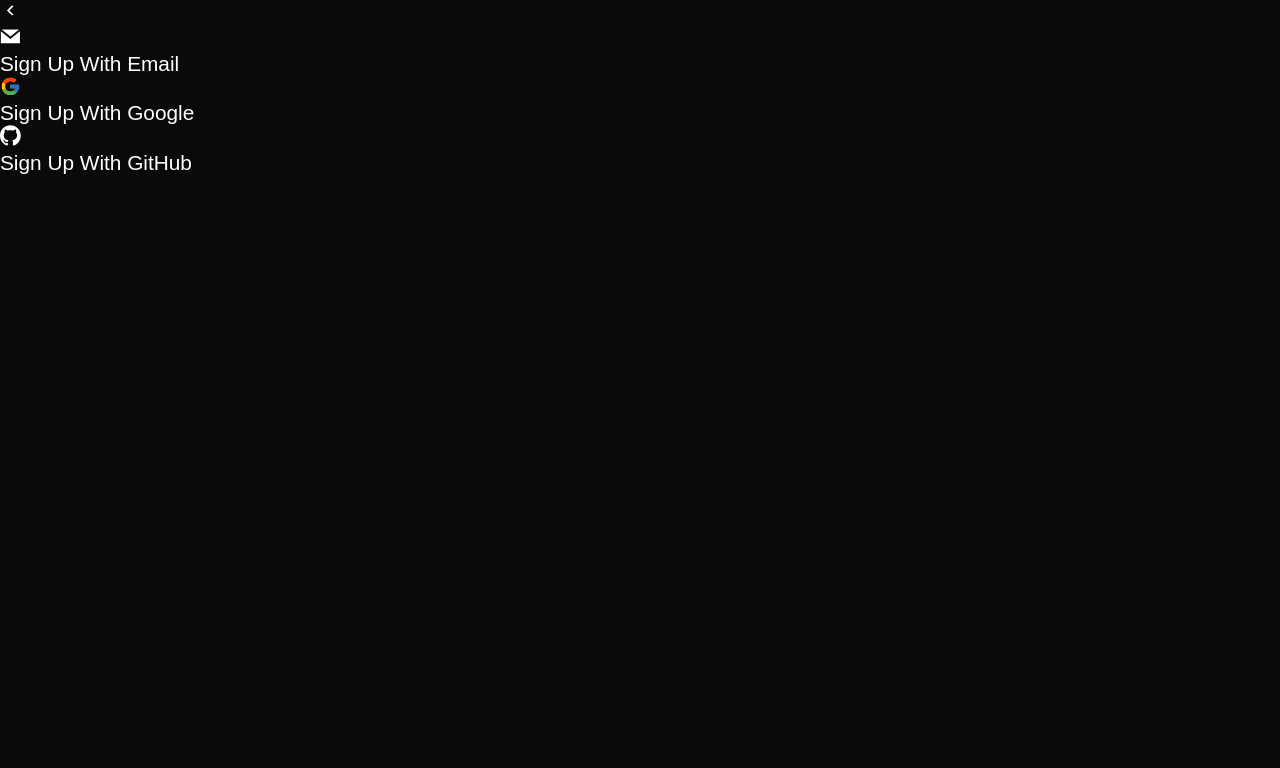
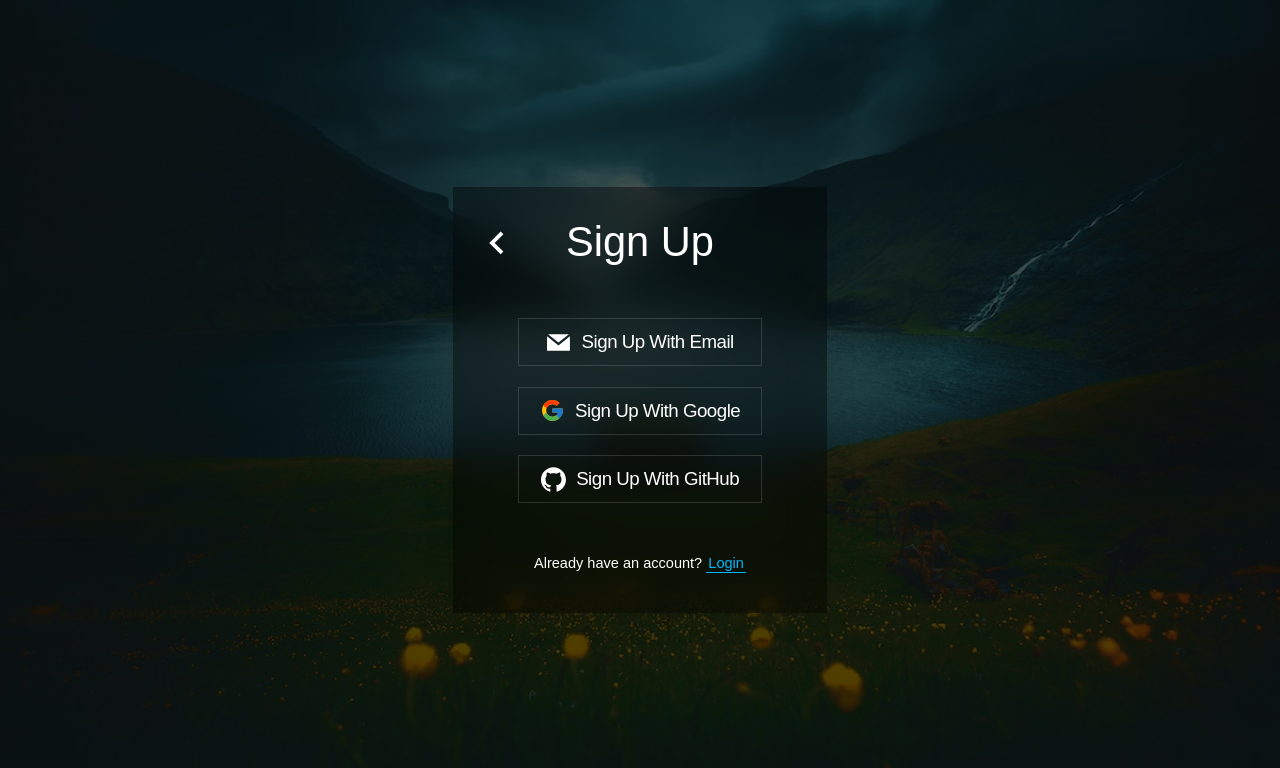
Before and after one commit to v-amirrr/project-management, a React (Create React App) app: page /signup/options in a window 1280 px wide. Shown: the top 768 px of the page. Built offline with nearby package versions, Linux system fonts and the light colour scheme.

Commit message:
style: added style to the signup option page and chnaged berforelogin homepage's styles

```diff
--- a/src/App.js
+++ b/src/App.js
@@ -18,11 +18,13 @@ const App = () => {
             <AnimatePresence exitBeforeEnter>
 
                     <Routes location={location} key={location.key}>
+
                         <Route path='/' element={<BeforeLogin />} />
                         <Route path='/signup' element={<Signup />}>
                             <Route path="options" element={<SignupOptions />} />
                             <Route path="form" element={<SignupForm />} />
                         </Route>
+
                     </Routes>
 
             </AnimatePresence>
--- a/src/components/homepages/BeforeLogin.js
+++ b/src/components/homepages/BeforeLogin.js
@@ -1,37 +1,33 @@
 import React from 'react';
 import styles from "./BeforeLogin.module.css";
-
-import image from "../../assets/reshot-illustration-business-presentation-XC7LN58S2T-fd715-removebg.png";
 
 import { Link } from 'react-router-dom';
 
 import { motion } from 'framer-motion';
 
-const imageVariants = {
+const beforeloginVariants = {
     hidden: { opacity: 0 },
-    visible: { opacity: [0, 1, 0.1], transition: { delay: 0.5, duration: 2, type: "tween" } },
-    exit: {opacity: 0, transition: { duration: 0.5, type: "tween" }}
+    visible: { opacity: 1 },
+    exit: { opacity: 0 }
 }
 
 const textVariants = {
     hidden: { opacity: 0, scale: 0.9, y: -50 },
-    visible: { opacity: 1, scale: 1, y: 0, transition: { delay: 2, duration: 0.5, type: "tween" } },
-    exit: {opacity: 0, scale: 0.9, y: 50, transition: { duration: 0.5, type: "tween" }}
+    visible: { opacity: 1, scale: 1, y: 0, transition: { duration: 0.5, type: "tween" } },
+    exit: { opacity: 0, scale: 0.9, y: 50, transition: { duration: 0.5, type: "tween" } }
 }
 
 const BeforeLogin = () => {
     return (
         <>
-            <div className={styles["homepage-beforelogin"]}>
-                <motion.img variants={imageVariants} initial="hidden" animate="visible" exit="exit" className={styles["image"]} src={image} alt="image" />
-
-                <motion.div className={styles["homepage-text"]} variants={textVariants} initial="hidden" animate="visible" exit="exit">
+            <motion.div className={styles["homepage-beforelogin"]} initial="hidden" animate="visible" exit="exit" variants={beforeloginVariants}>
+                <motion.div className={styles["homepage-text"]} variants={textVariants}>
                     <div className={styles["title"]}>PROJECT MANAGEMENT</div>
                     <Link to="/signup/options">
                         <motion.div className={styles["start-button"]} whileHover={{ scale: 1.2 }} whileTap={{ scale: 0.7 }}>START</motion.div>
                     </Link>
                 </motion.div>
-            </div>
+            </motion.div>
         </>
     );
 };
--- a/src/components/homepages/BeforeLogin.module.css
+++ b/src/components/homepages/BeforeLogin.module.css
@@ -4,24 +4,7 @@
     display: flex;
     justify-content: center;
     align-items: center;
-}
-
-.image {
-    position: absolute;
-    top: 50%;
-    left: 50%;
-    transform: translate(-50%, -50%);
-    -webkit-transform: translate(-50%, -50%);
-    -moz-transform: translate(-50%, -50%);
-    -ms-transform: translate(-50%, -50%);
-    -o-transform: translate(-50%, -50%);
-    z-index: -9;
-    width: 28rem;
-    transition: all .5;
-    -webkit-transition: all .5;
-    -moz-transition: all .5;
-    -ms-transition: all .5;
-    -o-transition: all .5;
+    background-color: #000000a1;
 }
 
 .homepage-text {
@@ -30,6 +13,7 @@
     align-items: center;
     flex-direction: column;
     padding: 2rem;
+    z-index: 5;
 }
 
 .title {
--- a/src/components/signup/Signup.js
+++ b/src/components/signup/Signup.js
@@ -1,12 +1,17 @@
 import React from 'react';
 import styles from "./Signup.module.css";
 
-import { Outlet, useNavigate } from 'react-router-dom';
+import { Outlet, useNavigate, Link } from 'react-router-dom';
 
 import { MdKeyboardArrowLeft } from "react-icons/md";
 
-import SignupForm from './SignupForm';
-import SignupOptions from './SignupOptions';
+import { motion } from 'framer-motion';
+
+const singupVariants = {
+    hidden: { opacity: 0, y: -20 },
+    visible: { opacity: 1, y: 0, scale: 1, transition: { duration: 0.4, type: "tween" } },
+    exit: { opacity: 0, y: 20, transition: { duration: 0.4, type: "tween" } }
+}
 
 const Signup = () => {
 
@@ -14,12 +19,22 @@ const Signup = () => {
 
     return (
         <>
-            <div className={styles["signup"]}>
-                <div className={styles["go-back-button"]} onClick={() => navigate(-1)}>
-                    <MdKeyboardArrowLeft />
-                </div>
+            <div className={styles["signup-page"]}>
+                <motion.div className={styles["signup"]} initial="hidden" animate="visible" exit="exit" variants={singupVariants}>
+                    <div className={styles["signup-top"]}>
+                        <div className={styles["title"]}>Sign Up</div>
 
-                <Outlet />
+                        <motion.div className={styles["go-back-button"]} onClick={() => navigate(-1)} whileHover={{ scale: 1.2 ,transition: { duration: 0.00001 } }} whileTap={{ scale: 0.7 ,transition: { duration: 0.00001 } }}>
+                            <MdKeyboardArrowLeft />
+                        </motion.div>
+                    </div>
+
+                    <Outlet />
+
+                    <div className={styles["signup-bottom"]}>
+                        <p>Already have an account? <Link to="/login"><div className='link'>Login</div></Link></p>
+                    </div>
+                </motion.div>
             </div>
         </>
     );
--- a/src/components/signup/Signup.module.css
+++ b/src/components/signup/Signup.module.css
@@ -0,0 +1,67 @@
+.signup-page {
+    width: 100%;
+    height: 100vh;
+    display: flex;
+    justify-content: center;
+    align-items: center;
+}
+
+.signup {
+    background-color: #0000006b;
+    display: flex;
+    justify-content: center;
+    align-items: center;
+    flex-direction: column;
+    width: 18rem;
+    padding: 1rem;
+    box-shadow: 0 4px 30px #0000001a;
+    backdrop-filter: blur(20px);
+    -webkit-backdrop-filter: blur(20px);
+    transition: box-shadow .5s;
+    -webkit-transition: box-shadow .5s;
+    -moz-transition: box-shadow .5s;
+    -ms-transition: box-shadow .5s;
+    -o-transition: box-shadow .5s;
+}
+
+.signup-top {
+    position: relative;
+    width: 100%;
+    display: flex;
+    justify-content: center;
+    align-items: center;
+    margin-top: .5rem;
+}
+
+.title {
+    font-size: 2rem;
+}
+
+.go-back-button {
+    position: absolute;
+    left: 0;
+    font-size: 2.2rem;
+    cursor: pointer;
+    display: flex;
+    justify-content: center;
+    align-items: center;
+    border-radius: 50%;
+    -webkit-border-radius: 50%;
+    -moz-border-radius: 50%;
+    -ms-border-radius: 50%;
+    -o-border-radius: 50%;
+    transition: all .2s;
+    -webkit-transition: all .2s;
+    -moz-transition: all .2s;
+    -ms-transition: all .2s;
+    -o-transition: all .2s;
+}
+
+.go-back-button:hover {
+    background-color: #070707;
+}
+
+.signup-bottom {
+    margin-bottom: 1rem;
+    font-size: .7rem;
+}
--- a/src/components/signup/SignupForm.js
+++ b/src/components/signup/SignupForm.js
@@ -5,7 +5,6 @@ const SignupForm = () => {
     return (
         <>
             <div className={styles["form"]}>
-                <div className={styles["title"]}>Create An Account</div>
                 <div className={styles["inputs"]}>
                     <div className={styles["input"]}>
                         <input type="text" />
--- a/src/components/signup/SignupOptions.js
+++ b/src/components/signup/SignupOptions.js
@@ -7,6 +7,8 @@ import { FcGoogle } from "react-icons/fc";
 import { GrMail } from "react-icons/gr";
 import { ImGithub } from "react-icons/im";
 
+import { motion } from 'framer-motion';
+
 const SignupOptions = () => {
 
     const navigate = useNavigate();
@@ -14,20 +16,20 @@ const SignupOptions = () => {
     return (
         <>
             <div className={styles["options"]}>
-                <div className={styles["email"]} onClick={() => navigate("/signup/form")}>
+                <motion.div onClick={() => navigate("/signup/form")} whileTap={{ scale: 0.9, transition: { duration: 0.00001 } }}>
                     <span><GrMail /></span>
                     <p>Sign Up With Email</p>
-                </div>
+                </motion.div>
 
-                <div className={styles["google"]}>
+                <motion.div whileTap={{ scale: 0.9, transition: { duration: 0.00001 } }}>
                     <span><FcGoogle /></span>
                     <p>Sign Up With Google</p>
-                </div>
+                </motion.div>
 
-                <div className={styles["github"]}>
+                <motion.div whileTap={{ scale: 0.9, transition: { duration: 0.00001 } }}>
                     <span><ImGithub /></span>
                     <p>Sign Up With GitHub</p>
-                </div>
+                </motion.div>
             </div>
         </>
     );
--- a/src/components/signup/SignupOptions.module.css
+++ b/src/components/signup/SignupOptions.module.css
@@ -0,0 +1,46 @@
+.options {
+    margin: 2rem;
+    display: flex;
+    justify-content: center;
+    align-items: center;
+    flex-direction: column;
+}
+
+.options div {
+    position: relative;
+    width: 100%;
+    margin: .5rem;
+    display: flex;
+    justify-content: center;
+    align-items: center;
+    border: solid 1px #ffffff23;
+    padding: .5rem;
+    cursor: pointer;
+    transition: all .2s;
+    -webkit-transition: all .2s;
+    -moz-transition: all .2s;
+    -ms-transition: all .2s;
+    -o-transition: all .2s;
+}
+
+.options div:hover {
+    background-color: #00000062;
+    border: solid 1px #ffffff00;
+}
+
+.options div:hover .options p {
+    letter-spacing: 0px;
+}
+
+.options div span {
+    margin-right: .5rem;
+    font-size: 1.2rem;
+    display: flex;
+    justify-content: center;
+    align-items: center;
+}
+
+.options div p {
+    font-size: .9rem;
+    letter-spacing: -.5px;
+}
--- a/src/index.css
+++ b/src/index.css
@@ -36,13 +36,20 @@ html {
     overflow-x: hidden;
     overflow-y: scroll;
     scroll-behavior: smooth;
+    width: 100%;
     height: 100%;
 }
 
 body {
+    width: 100%;
+    height: 100%;
     font-family: sans-serif;
     color: #fff;
-    background-color: #0a0a0a;
+    background-color: #0a0a0ab8;
+    background-image: url("./assets/Cuma-Cevik-landscape-photography-4.jpg");
+    background-size: cover;
+    background-repeat: no-repeat;
+    background-blend-mode: color;
 }
 
 :any-link {
```
Also changed, not shown: src/assets/Cuma-Cevik-landscape-photography-4.jpg (added), 1 other file (tests, documents, lock files or other folders). Lines whose indentation alone changed are shown as unchanged.
